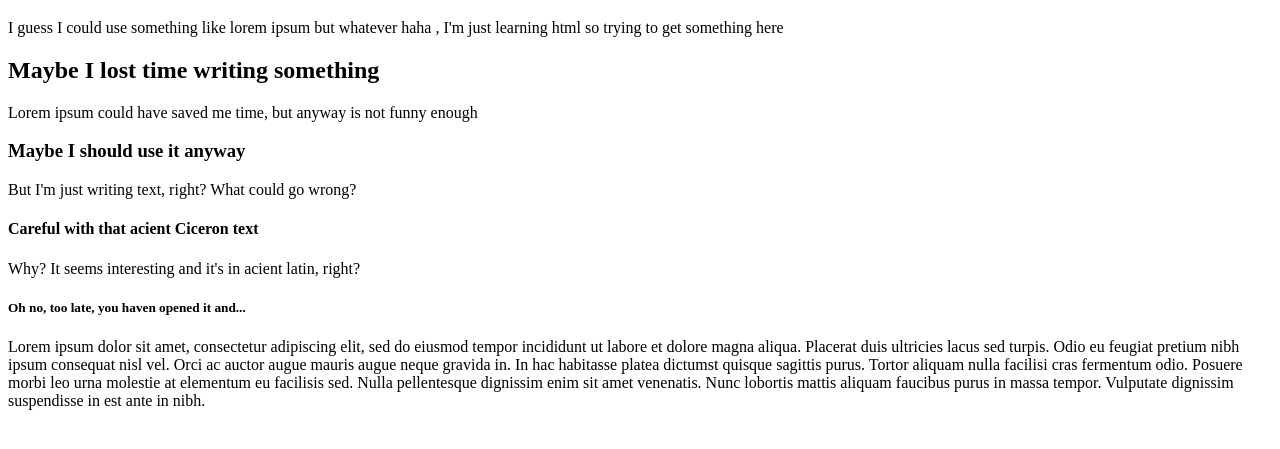
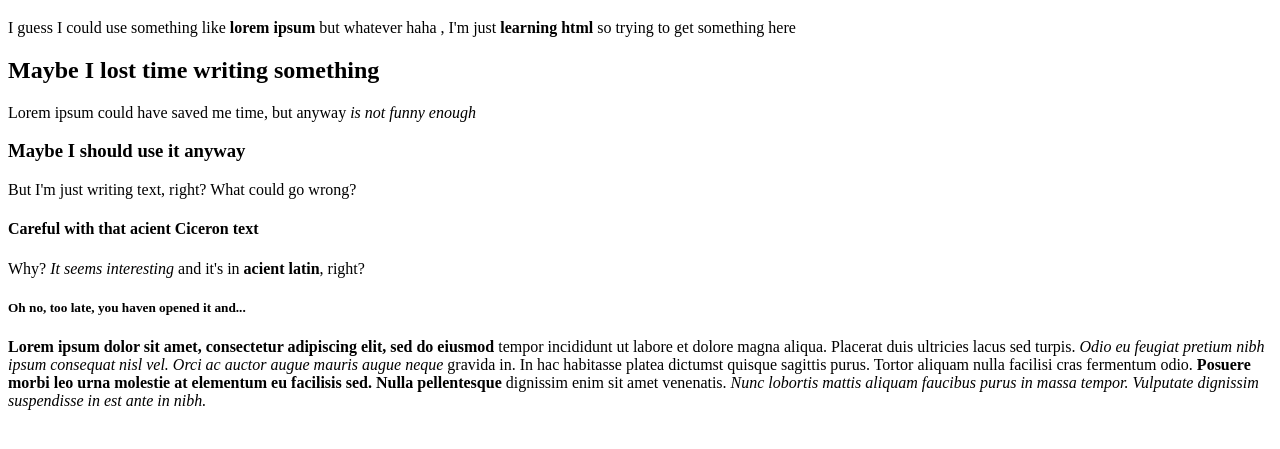
Before and after one commit to PromethTK11/html-plain-page, a plain HTML site: page index.html in a window 1280 px wide. Shown: the part 61-510 px from the top of the page. Drawn offline with Linux system fonts and the light colour scheme.

Commit message:
Tweaking the HTML plain page to have bold and italic text

```diff
--- a/index.html
+++ b/index.html
@@ -1,5 +1,5 @@
 <!DOCTYPE html>
-<html>
+<html lang="en">
 
     <head>
         <meta charset="utf-8">
@@ -8,21 +8,24 @@
 
     <body>
        <h1>This is my first HTML page</h1>
-       <p>I guess I could use something like lorem ipsum but whatever haha
-        , I'm just learning html so trying to get something here</p>
+       <p>I guess I could use something like <strong>lorem ipsum</strong> but whatever haha
+        , I'm just <strong>learning html</strong> so trying to get something here</p>
         <h2>Maybe I lost time writing something</h2>
-        <p>Lorem ipsum could have saved me time, but anyway is not funny enough</p>
+        <p>Lorem ipsum could have saved me time, but anyway <em>is not funny enough</em></p>
         <h3>Maybe I should use it anyway</h3>
         <p>But I'm just writing text, right? What could go wrong?</p>
         <h4>Careful with that acient Ciceron text</h4>
-        <p>Why? It seems interesting and it's in acient latin, right?</p>
+        <!-- Don't do it-->
+        <p>Why? <em>It seems interesting</em> and it's in <strong>acient latin</strong>, right?</p>
+        <!-- Oh jesus he has headphones on he can't hear me, wait, I'm a comment, he can't see me-->
         <h5>Oh no, too late, you haven opened it and...</h5>
-        <p>Lorem ipsum dolor sit amet, consectetur adipiscing elit, sed do eiusmod
+        <p><b>Lorem ipsum dolor sit amet, consectetur adipiscing elit, sed do eiusmod</b>
             tempor incididunt ut labore et dolore magna aliqua. Placerat duis ultricies lacus sed turpis.
-            Odio eu feugiat pretium nibh ipsum consequat nisl vel. Orci ac auctor augue mauris augue neque
+        <i>Odio eu feugiat pretium nibh ipsum consequat nisl vel. Orci ac auctor augue mauris augue neque</i>
             gravida in. In hac habitasse platea dictumst quisque sagittis purus. Tortor aliquam nulla facilisi
-            cras fermentum odio. Posuere morbi leo urna molestie at elementum eu facilisis sed. Nulla pellentesque dignissim enim sit amet venenatis. Nunc lobortis mattis aliquam faucibus purus in massa tempor. Vulputate dignissim suspendisse in est ante in nibh.
-        </p>
+            cras fermentum odio. <b>Posuere morbi leo urna molestie at elementum eu facilisis sed. Nulla pellentesque </b>
+            dignissim enim sit amet venenatis. <i>Nunc lobortis mattis aliquam faucibus purus in massa tempor. Vulputate
+            dignissim suspendisse in est ante in nibh.</i></p>
     </body>
 
 </html>
```
